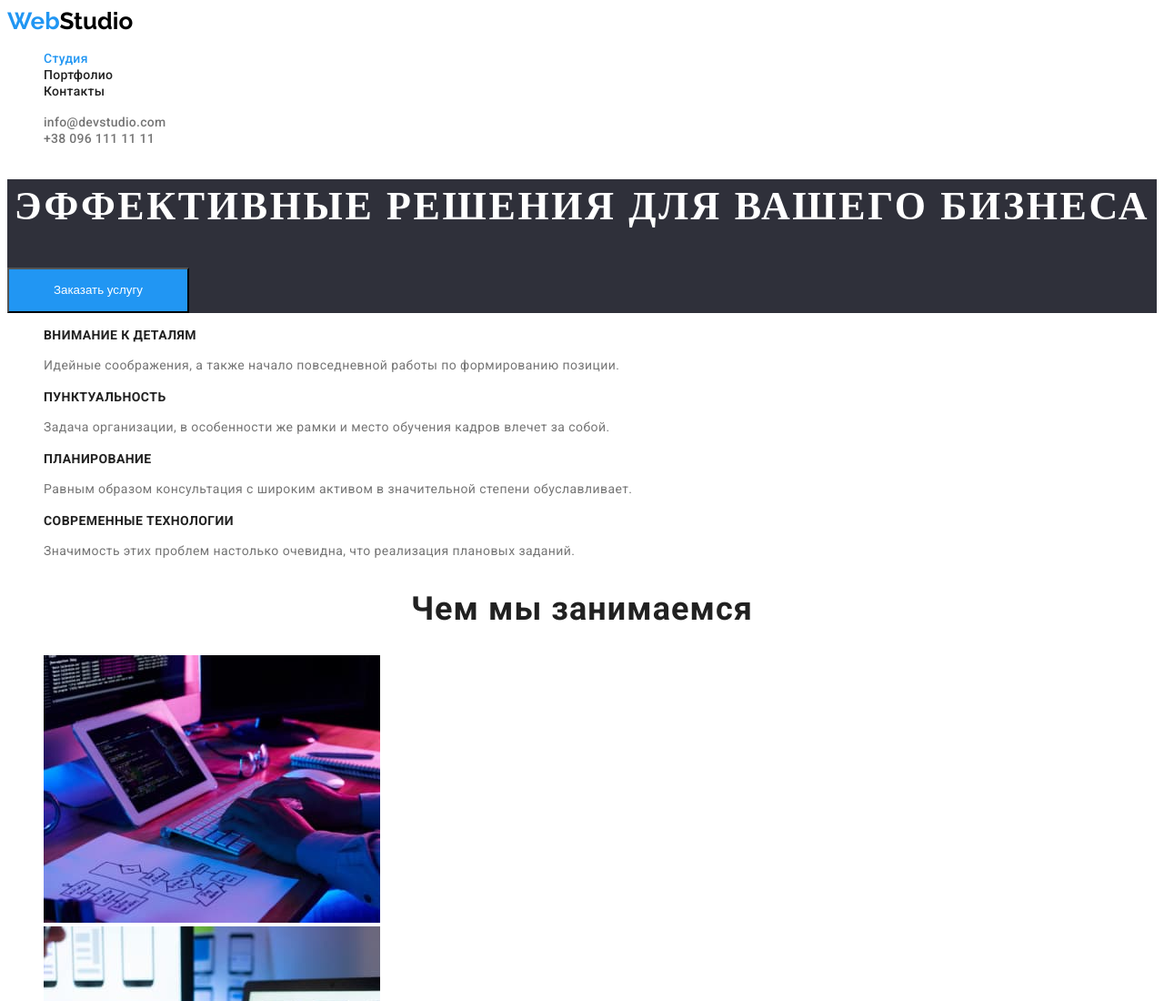
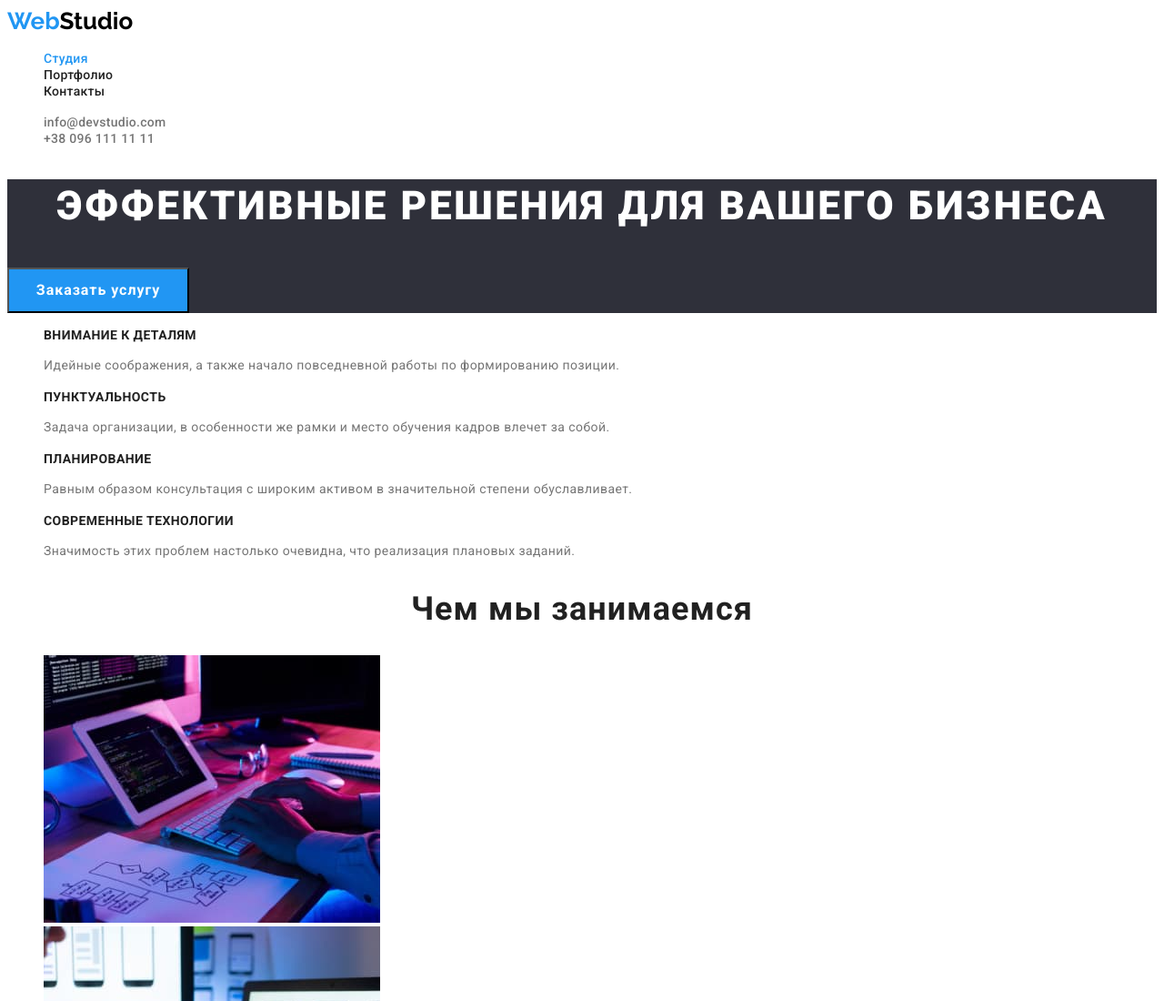
Before and after one commit to IrynaKukhta/goit-markup-hw-03, a plain HTML site: page index.html in a window 1280 px wide. Shown: the top 1100 px of the page at 91% size. Drawn offline with Linux system fonts and the light colour scheme.

Commit message:
fixed ordering button

```diff
--- a/css/styles.css
+++ b/css/styles.css
@@ -78,7 +78,7 @@ a {
   background-color: #2f303a;
 }
 .hero-title {
-  font-family: inherit;
+  font-family: "Roboto";
   font-weight: 900;
   font-size: 44px;
   line-height: 1.36;
@@ -90,12 +90,19 @@ a {
 .hero-ordering-button {
   background-color: var(--accent-color);
   color: var(--primary-background-color);
+  font-family: "Roboto";
+  font-weight: 700;
+  font-size: 16px;
+  line-height: 1.87;
+  letter-spacing: 0.06em;
   cursor: pointer;
   position: center;
   width: 200px;
   height: 50px;
   left: 700px;
   top: 430px;
+
+  color: #ffffff;
 }
 button.hero-ordering-button:focus,
 button.hero-ordering-button:hover {
```
